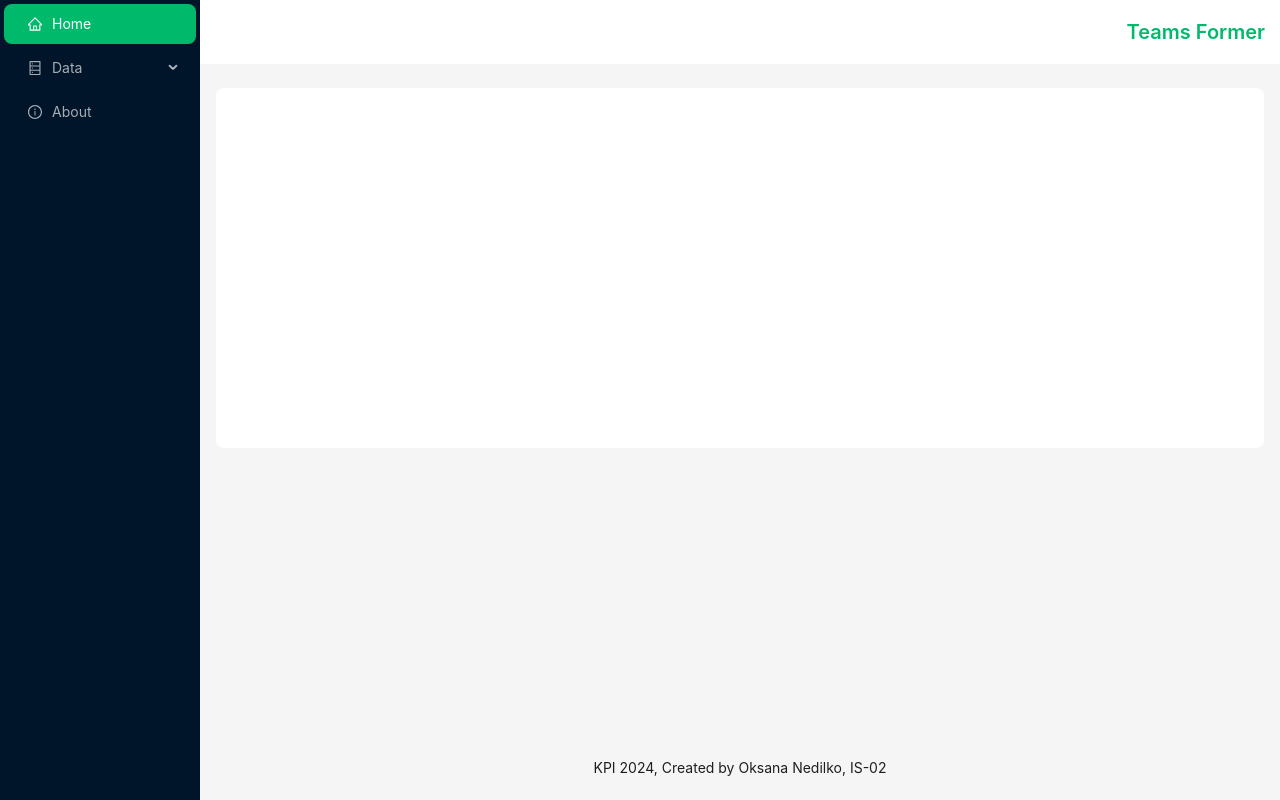
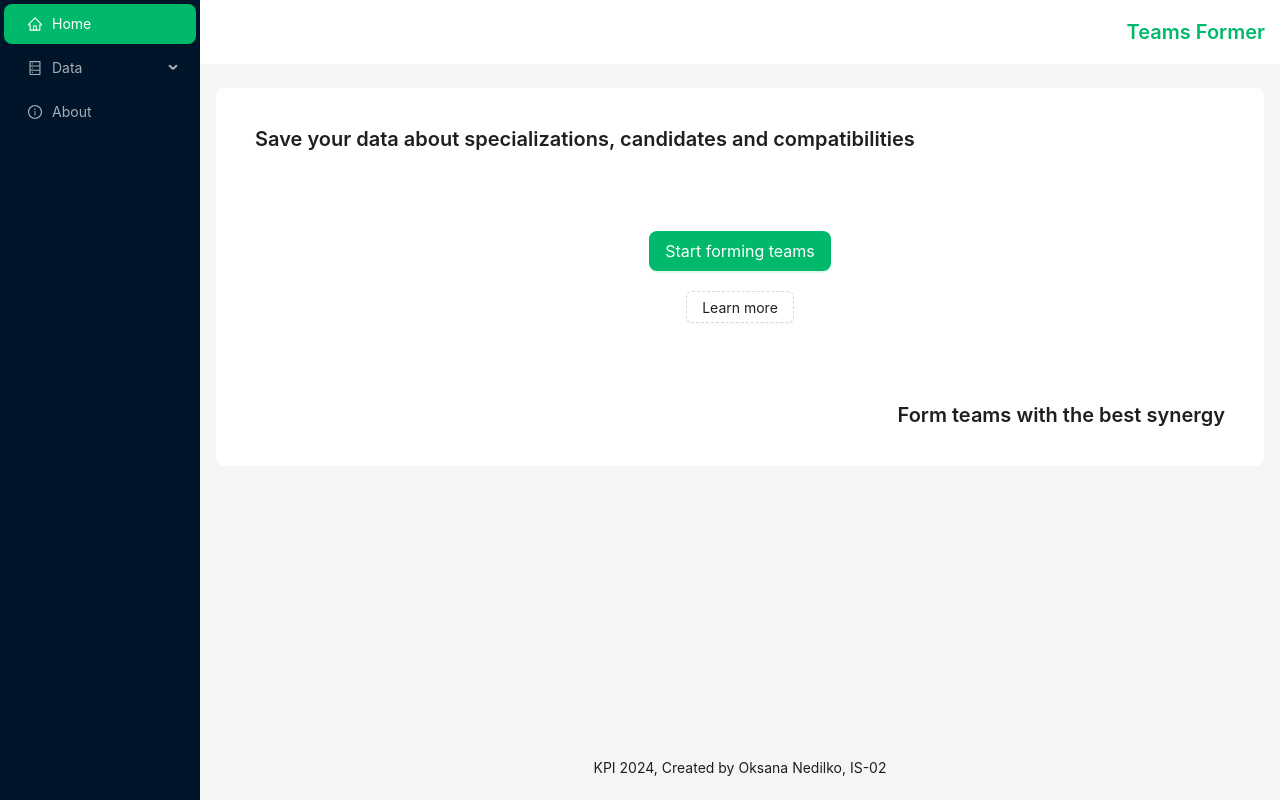
Before and after one commit to plntry/teams-builder-app, a React (Create React App) app in the folder client/: page / in a window 1280 px wide. Built offline with nearby package versions, Linux system fonts and the light colour scheme.

Commit message:
adding sorting to the tables, creating homepgae

```diff
--- a/client/src/components/DataComponents/candidates/Candidates.js
+++ b/client/src/components/DataComponents/candidates/index.js
@@ -66,29 +66,43 @@ const Candidates = () => {
     {
       title: "ID",
       dataIndex: "candidate_id",
+      defaultSortOrder: "ascend",
+      sorter: (a, b) => a.candidate_id - b.candidate_id,
       key: "candidate_id",
     },
     {
       title: "Full Name",
       dataIndex: "fullname",
-      key: "candidate_id",
+      sorter: (a, b) => a.fullname.localeCompare(b.fullname),
+      key: "fullname",
     },
     {
       title: "Specialization",
       dataIndex: "specialization_name",
-      key: "candidate_id",
+      filters: specializations.map((el) => {
+        return { key: el.specialization_id, text: el.name, value: el.name };
+      }),
+      onFilter: (value, record) =>
+        record.specialization_name.indexOf(value) === 0,
+      sorter: (a, b) =>
+        a.specialization_name.localeCompare(b.specialization_name),
+      key: "specialization_name",
     },
     {
       title: "Age",
       dataIndex: "age",
-      key: "candidate_id",
+      sorter: (a, b) => a.age - b.age,
+      key: "age",
     },
     {
       title: "Action",
-      key: "candidate_id",
+      key: "action",
       render: (el) => (
         <Space size="middle" key={el.candidate_id}>
-          <Button type="link" onClick={() => handleAddEditDeleteClick("edit", el)}>
+          <Button
+            type="link"
+            onClick={() => handleAddEditDeleteClick("edit", el)}
+          >
             Edit
           </Button>
           <Button
@@ -124,7 +138,7 @@ const Candidates = () => {
         <ModalComp
           setDataElements={setCandidates}
           additionalData={specializations}
-          formMode='candidate'
+          formMode="candidate"
           modalState={modalState}
           setModalState={setModalState}
           currentElement={currentCandidate}
@@ -137,15 +151,28 @@ const Candidates = () => {
           alignItems: "center",
         }}
       >
-        <Button type="primary" onClick={() => handleAddEditDeleteClick("add", {
-          candidate_id: "will be generated automatically",
-          fullname: "",
-          age: "",
-          specialization_id: specializations[0].specialization_id,
-          specialization: specializations[0].name
-        })}>Add New</Button>
+        <Button
+          type="primary"
+          onClick={() =>
+            handleAddEditDeleteClick("add", {
+              candidate_id: "will be generated automatically",
+              fullname: "",
+              age: "",
+              specialization_id: specializations[0].specialization_id,
+              specialization: specializations[0].name,
+            })
+          }
+        >
+          Add New
+        </Button>
       </Space>
-      <Table dataSource={candidates} columns={columns} />
+      <Table
+        dataSource={candidates}
+        columns={columns}
+        showSorterTooltip={{
+          target: "sorter-icon",
+        }}
+      />
     </Space>
   );
 };
--- a/client/src/components/DataComponents/compatibilities/Compatibilities.js
+++ b/client/src/components/DataComponents/compatibilities/index.js
@@ -25,8 +25,12 @@ const Compatibilities = () => {
 
     setCurrentCompatibility({
       ...element,
-      candidate1: candidates.filter((el) => element.candidate1_id === el.candidate_id)[0].fullname,
-      candidate2: candidates.filter((el) => element.candidate2_id === el.candidate_id)[0].fullname
+      candidate1: candidates.filter(
+        (el) => element.candidate1_id === el.candidate_id
+      )[0].fullname,
+      candidate2: candidates.filter(
+        (el) => element.candidate2_id === el.candidate_id
+      )[0].fullname,
     });
   };
 
@@ -77,29 +81,47 @@ const Compatibilities = () => {
     {
       title: "ID",
       dataIndex: "compatibility_id",
+      defaultSortOrder: "ascend",
+      sorter: (a, b) => a.compatibility_id - b.compatibility_id,
       key: "compatibility_id",
     },
     {
       title: "Candidate 1",
       dataIndex: "candidate1_name",
-      key: "compatibility_id",
+      filters: candidates.map((el) => {
+        return { key: el.candidate_id, text: el.fullname, value: el.fullname };
+      }),
+      onFilter: (value, record) =>
+        record.candidate1_name.indexOf(value) === 0,
+      sorter: (a, b) => a.candidate1_name.localeCompare(b.candidate1_name),
+      key: "candidate1_name",
     },
     {
       title: "Candidate 2",
       dataIndex: "candidate2_name",
-      key: "compatibility_id",
+      filters: candidates.map((el) => {
+        return { key: el.candidate_id, text: el.fullname, value: el.fullname };
+      }),
+      onFilter: (value, record) =>
+        record.candidate2_name.indexOf(value) === 0,
+      sorter: (a, b) => a.candidate2_name.localeCompare(b.candidate2_name),
+      key: "candidate2_name",
     },
     {
       title: "Compatibility",
       dataIndex: "compatibility",
-      key: "compatibility_id",
+      sorter: (a, b) => a.compatibility - b.compatibility,
+      key: "compatibility",
     },
     {
       title: "Action",
-      key: "compatibility_id",
+      key: "action",
       render: (el) => (
         <Space size="middle" key={el.compatibility_id_id}>
-          <Button type="link" onClick={() => handleAddEditDeleteClick("edit", el)}>
+          <Button
+            type="link"
+            onClick={() => handleAddEditDeleteClick("edit", el)}
+          >
             Edit
           </Button>
           <Button
@@ -165,7 +187,13 @@ const Compatibilities = () => {
             Add New
           </Button>
         </Space>
-        <Table dataSource={compatibilities} columns={columns} />
+        <Table
+          dataSource={compatibilities}
+          columns={columns}
+          showSorterTooltip={{
+            target: "sorter-icon",
+          }}
+        />
       </Space>
     </>
   );
--- a/client/src/components/DataComponents/specializations/Specializations.js
+++ b/client/src/components/DataComponents/specializations/index.js
@@ -34,8 +34,9 @@ const Specializations = () => {
         .map((dataEl) => {
           return { ...dataEl, key: dataEl.specialization_id };
         })
-        .sort((a, b) => a.specialization_id - b.specialization_id);;
+        .sort((a, b) => a.specialization_id - b.specialization_id);
       setSpecializations(preparedData);
+      console.log(specializations, "spec");
     } catch (err) {
       console.log(`Error in getting specializations: ${err.message}`);
     }
@@ -45,19 +46,32 @@ const Specializations = () => {
     {
       title: "ID",
       dataIndex: "specialization_id",
+      defaultSortOrder: "ascend",
+      sorter: (a, b) => a.specialization_id - b.specialization_id,
       key: "specialization_id",
     },
     {
       title: "Name",
       dataIndex: "name",
-      key: "specialization_id",
+      showSorterTooltip: {
+        target: "full-header",
+      },
+      filters: specializations.map((el) => {
+        return { key: el.specialization_id, text: el.name, value: el.name };
+      }),
+      onFilter: (value, record) => record.name.indexOf(value) === 0,
+      sorter: (a, b) => a.name.length - b.name.length,
+      key: "name",
     },
     {
       title: "Action",
-      key: "specialization_id",
+      key: "action",
       render: (el) => (
         <Space size="middle" key={el.specialization_id}>
-          <Button type="link" onClick={() => handleAddEditDeleteClick("edit", el)}>
+          <Button
+            type="link"
+            onClick={() => handleAddEditDeleteClick("edit", el)}
+          >
             Edit
           </Button>
           <Button
@@ -77,7 +91,6 @@ const Specializations = () => {
 
   return (
     <>
-
       <Space
         direction="vertical"
         size="middle"
@@ -89,7 +102,7 @@ const Specializations = () => {
           <ModalComp
             setDataElements={setSpecializations}
             additionalData={[]}
-          formMode='specialization'
+            formMode="specialization"
             modalState={modalState}
             setModalState={setModalState}
             currentElement={currentSpecialization}
@@ -102,12 +115,25 @@ const Specializations = () => {
             alignItems: "center",
           }}
         >
-        <Button type="primary" onClick={() => handleAddEditDeleteClick("add", {
+          <Button
+            type="primary"
+            onClick={() =>
+              handleAddEditDeleteClick("add", {
                 specialization_id: "will be generated automatically",
-          name: ""
-        })}>Add New</Button>
+                name: "",
+              })
+            }
+          >
+            Add New
+          </Button>
         </Space>
-      <Table dataSource={specializations} columns={columns} />
+        <Table
+          dataSource={specializations}
+          columns={columns}
+          showSorterTooltip={{
+            target: "sorter-icon",
+          }}
+        />
       </Space>
     </>
   );
--- /dev/null
+++ b/client/src/components/HomePage/index.js
@@ -0,0 +1,64 @@
+import React from "react";
+import { Flex, Button, theme } from "antd";
+import { useNavigate } from "react-router-dom";
+
+const HomePage = () => {
+  const navigate = useNavigate();
+
+  const {
+    token: { colorText },
+  } = theme.useToken();
+
+  const handleLearnMoreClick = () => {
+    navigate('/about');
+  }
+
+  return (
+    <Flex
+      vertical="true"
+      justify="space-between"
+      gap={"10px"}
+      style={{ margin: "15px 15px", minHeight: "300px" }}
+    >
+      <Flex
+        justify="flex-start"
+        align="center"
+        style={{
+          fontSize: "20px",
+          fontWeight: 600,
+          color: `${colorText}`,
+        }}
+      >
+        Save your data about specializations, candidates and compatibilities
+      </Flex>
+      <Flex
+        vertical="true"
+        gap="20px"
+        justify="center"
+        align="center"
+        wrap
+        style={{
+          margin: "25px 15px",
+        }}
+      >
+        <Button type="primary" size="large" style>
+          Start forming teams
+        </Button>
+        <Button type="dashed" onClick={handleLearnMoreClick}>Learn more</Button>
+      </Flex>
+      <Flex
+        justify="flex-end"
+        align="center"
+        style={{
+          fontSize: "20px",
+          fontWeight: 600,
+          color: `${colorText}`,
+        }}
+      >
+        Form teams with the best synergy
+      </Flex>
+    </Flex>
+  );
+};
+
+export default HomePage;
--- a/client/src/store/store.js
+++ b/client/src/store/store.js
@@ -7,7 +7,9 @@ const store = createStore((set) => ({
   compatibilities: [],
   setCandidates: (candidates) => set(() => ({ candidates: candidates })),
   setSpecializations: (specializations) => set(() => ({ specializations: specializations })),
-  setCompatibilities: (compatibilities) => set(() => ({ compatibilities: compatibilities }))
+  setCompatibilities: (compatibilities) => set(() => ({ compatibilities: compatibilities })),
+  chosenSpecializations: [],
+  setChosenSpecializations: (specializations) => set(() => ({ chosenSpecializations: specializations })),
 }));
 
 export default createSelectors(store);
```
Also changed, not shown: client/src/routes/index.js (+8 -3 lines). Lines whose indentation alone changed are shown as unchanged.
